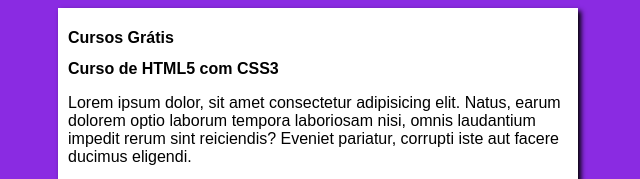
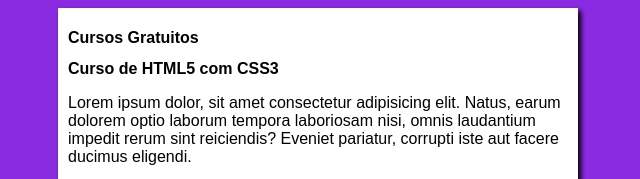
Before and after one commit to leonardoChiaralo/gitConflict, a plain HTML site: page index.html in a window 1280 px wide. Shown: the top 179 px of the page, 322-962 px from the left. Drawn offline with Linux system fonts and the light colour scheme; files that its build step writes are made by us from their sources.

Commit message:
update files

```diff
--- a/index.html
+++ b/index.html
@@ -9,7 +9,7 @@
   <body>
     <main>
       <header>
-        <h1>Cursos Grátis</h1>
+        <h1>Cursos Gratuitos</h1>
       </header>
       <article>
         <h2>Curso de HTML5 com CSS3</h2>
```
